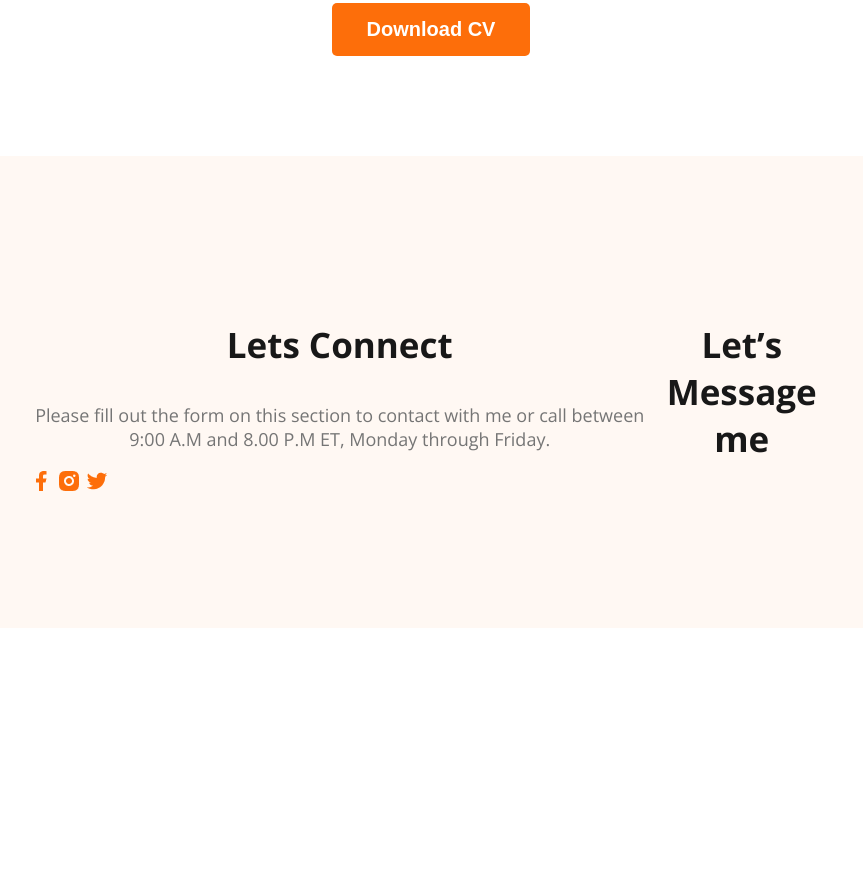
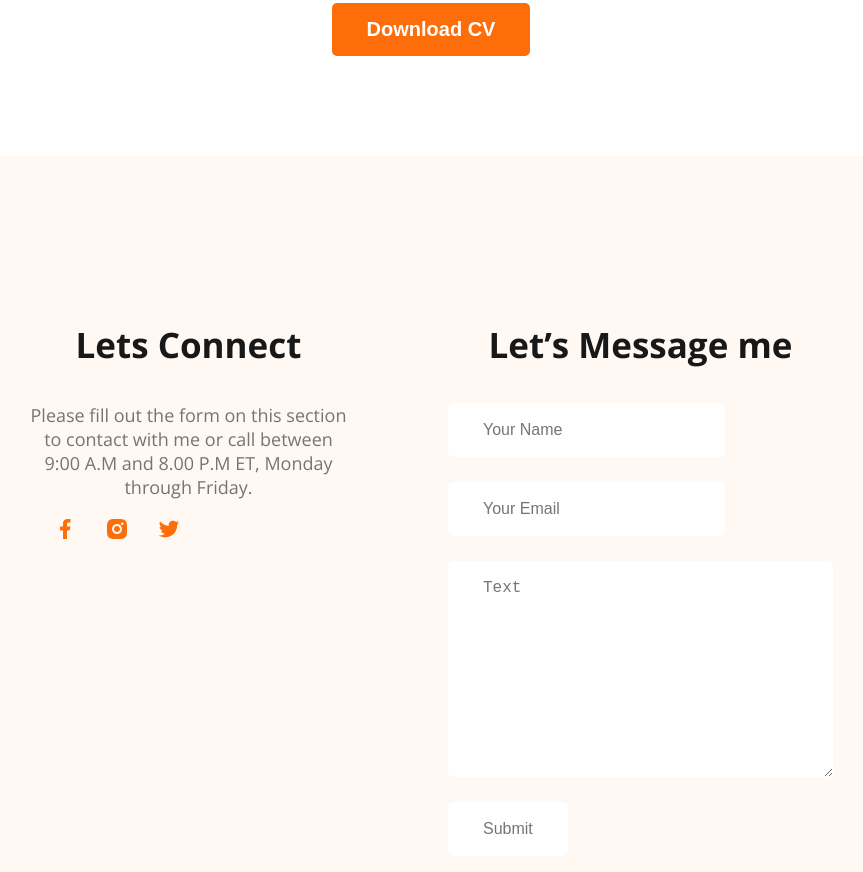
Before and after one commit to Mahedi-5g/first-portfolio, a plain HTML site: page index.html in a window 1280 px wide. Shown: the part 3099-3971 px from the top of the page, without its empty margins (209-1072 px from the left). Before the commit the page ends 3735 px from the top, so only its background shows below. Drawn offline with nearby package versions, Linux system fonts and the light colour scheme.

Commit message:
finished portfolio

```diff
--- a/index.html
+++ b/index.html
@@ -181,8 +181,9 @@
     </main>
     <footer>
         <div class="footer-colum">
-            <h3 class="section-title" >Lets Connect</h3>
-            <p class="section-description">Please fill out the form on this section to contact with me or call between 9:00 A.M and 8.00 P.M ET, Monday through Friday.</p>
+            <h3 class="section-title">Lets Connect</h3>
+            <p class="section-description">Please fill out the form on this section to contact with me or call between
+                9:00 A.M and 8.00 P.M ET, Monday through Friday.</p>
             <div class="social-links">
                 <a href=""><img src="images/icons/facebook.png" alt=""></a>
                 <a href=""><img src="images/icons/insta.png" alt=""></a>
@@ -191,12 +192,18 @@
 
         </div>
         <div class="footer-colum">
-            <h3 class="section-title" >Let’s Message me</h3>
-
+            <h3 class="section-title">Let’s Message me</h3>
+            <form class="contact">
+                <input type="text" placeholder="Your Name">
+                <input type="email" placeholder="Your Email">
+                <textarea name="text" id="" cols="30" rows="10">Text</textarea>
+                <input type="submit" value="Submit">
+            </form>
         </div>
 
 
     </footer>
+
 </body>
 
 </html>
--- a/styles/portfolio.css
+++ b/styles/portfolio.css
@@ -183,22 +183,46 @@ main section {
 }
 
 
-.resume-item-institute{
+.resume-item-institute {
     margin-top: 0;
-    margin-bottom:10px ;
+    margin-bottom: 10px;
     font-size: 15px;
 
 }
 
-.download-cv{
+.download-cv {
     text-align: center;
     margin-top: 50px;
 }
 
 /*footer-style*/
-footer{
+footer {
     display: flex;
     padding: 130px 230px;
     background: #fff8f3;
     margin-top: 100px;
+    gap: 100px;
 }
+
+.footer-colum {
+    width: 50%;
+}
+
+.social-links a{
+    margin-left: 24px;
+
+}
+
+.contact input,
+textarea {
+    display: flex;
+    margin-bottom: 25px;
+    padding: 18px 35px;
+    color: #757575;
+    font-size: 16px;
+    font-weight: 400;
+    border-radius: 5px;
+    border: 0;
+    background-color: #fff;
+
+}
```
